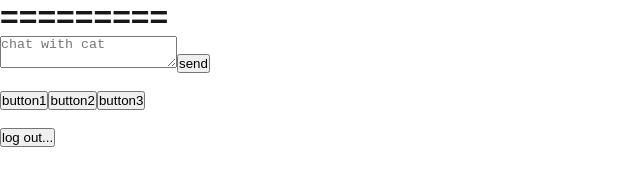
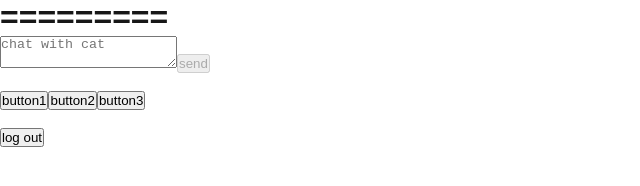
Before and after one commit to j-jh/TamaCatAI, a Next.js app: page /dashboard in a window 1280 px wide. Shown: the part 258-444 px from the top of the page, without its empty margins (0-640 px from the left). Built offline with nearby package versions, Linux system fonts and the light colour scheme.

Commit message:
feat (dashboard): minor button ui improvements

```diff
--- a/components/Dashboard.js
+++ b/components/Dashboard.js
@@ -1,17 +1,36 @@
 // Dashboard.js
 "use client";
-import Link from "next/link"
 import { useState } from "react"
 import { useCat } from "@/context/CatContext";
+import { useRouter } from "next/navigation";
+
+// TODO: Functions that update cat state
+// Add log out confirmation
+// Fetch cat state from db
+
+// Feed
+// Sleep.. etc
 
 export default function Dashboard() {
-
+    const router = useRouter();
     const [chat, setChat] = useState("");
     const { cat, setCat } = useCat();
+    const [awaitAPI, setAwaitAPI] = useState(false);
 
-    function handleSend() {
+    async function handleSend() {
         console.log(chat);
+        setAwaitAPI(true);
+        // Wait
+        await new Promise(resolve => setTimeout(resolve, 1000));
         setChat("");
+        setAwaitAPI(false);
+    }
+
+    async function handleLogOut() {
+        setAwaitAPI(true);
+        await new Promise(resolve => setTimeout(resolve, 2000));
+        setAwaitAPI(false);
+        router.push("/login")
     }
 
     return (
@@ -28,8 +47,11 @@ export default function Dashboard() {
             <h1>||&nbsp;&nbsp;&nbsp;&nbsp;&nbsp;&nbsp;&nbsp;&nbsp;&nbsp;&nbsp;&nbsp;&nbsp;&nbsp;&nbsp;&nbsp;||</h1>
             <h1> =========</h1>
             <textarea placeholder="chat with cat"
-                onChange={(e) => setChat(e.target.value)}></textarea>
-            <button onClick={handleSend}>send</button>
+                onChange={(e) => setChat(e.target.value)}
+                value={chat}></textarea>
+            <button onClick={handleSend} disabled={awaitAPI || !chat}>
+                {awaitAPI ? "sending..." : "send"}
+            </button>
             <br />
             <br />
             <button>button1</button>
@@ -37,7 +59,9 @@ export default function Dashboard() {
             <button>button3</button>
             <br />
             <br />
-            <Link href="/"><button type="button">log out...</button></Link>
+            <button onClick={handleLogOut} disabled={awaitAPI}>
+                {!awaitAPI ? "log out" : "logging out..."}
+            </button>
         </div>
     )
 }
```
